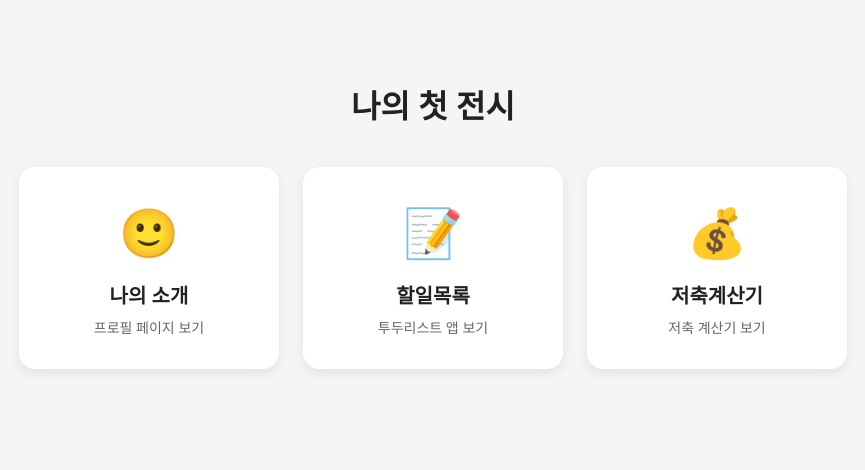
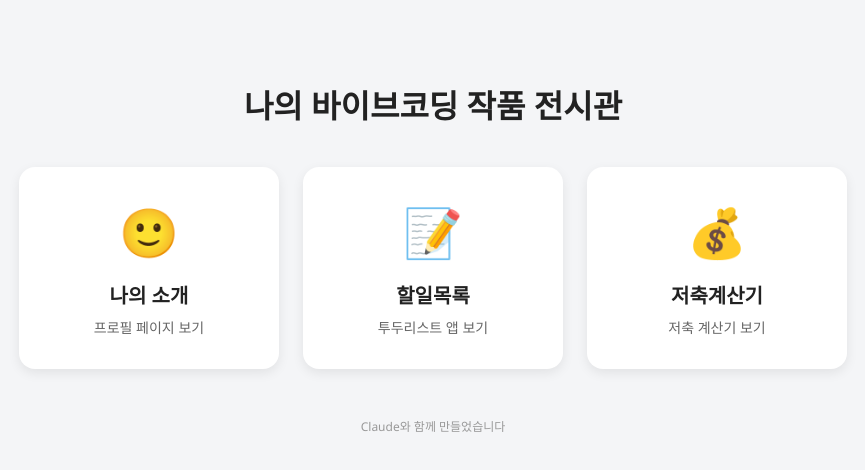
Before and after one commit to minjae-kim-jd/minjae-kim-jd.github.io, a plain HTML site: page index.html in a window 1280 px wide. Shown: the whole page, without its empty margins (207-1072 px from the left). Drawn offline with Linux system fonts and the light colour scheme.

Commit message:
전시관 제목 변경
Co-Authored-By: Claude Sonnet 5 <noreply@anthropic.com>

```diff
--- a/index.html
+++ b/index.html
@@ -3,7 +3,7 @@
 <head>
 <meta charset="UTF-8">
 <meta name="viewport" content="width=device-width, initial-scale=1.0">
-<title>나의 첫 전시</title>
+<title>나의 바이브코딩 작품 전시관</title>
 <style>
   * { box-sizing: border-box; }
   body {
@@ -55,10 +55,16 @@
     font-size: 14px;
     color: #666;
   }
+  footer {
+    text-align: center;
+    margin-top: 48px;
+    font-size: 12px;
+    color: #999;
+  }
 </style>
 </head>
 <body>
-  <h1>나의 첫 전시</h1>
+  <h1>나의 바이브코딩 작품 전시관</h1>
   <div class="cards">
     <a class="card" href="profile/index.html">
       <span class="emoji">🙂</span>
@@ -76,5 +82,6 @@
       <p>저축 계산기 보기</p>
     </a>
   </div>
+  <footer>Claude와 함께 만들었습니다</footer>
 </body>
 </html>
```
